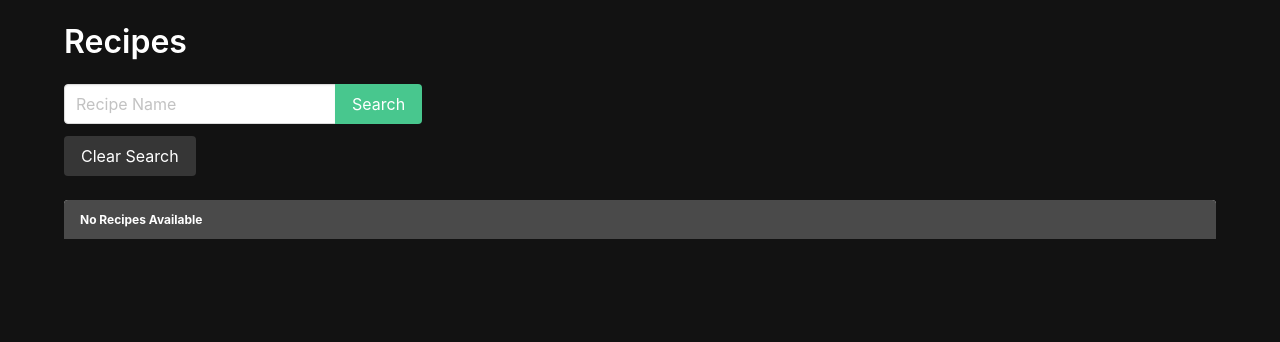
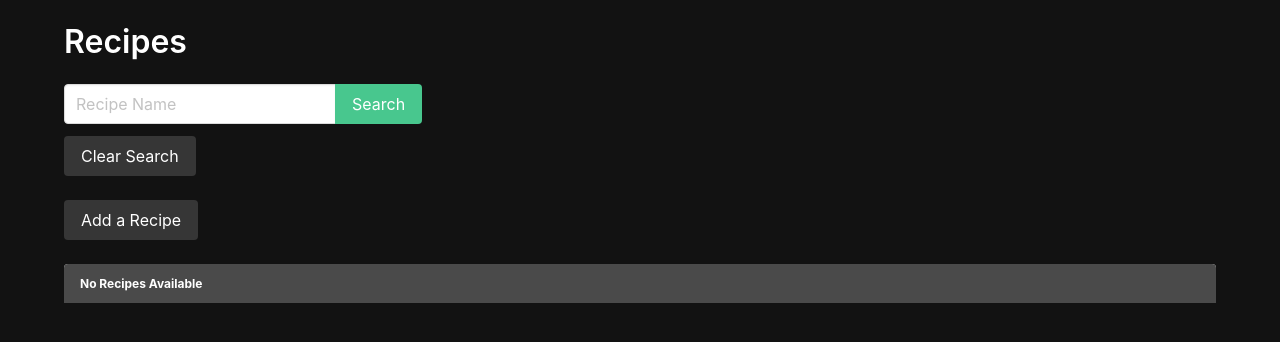
Before and after one commit to larrytu327/Recipe_App, a Django app: page /recipes/ in a window 1280 px wide. Shown: the part 52-394 px from the top of the page. Run offline with Django 4.2, Linux system fonts and the light colour scheme; data that the repository does not hold is empty.

Commit message:
added recipes_create

```diff
--- a/main_app/templates/recipe_list.html
+++ b/main_app/templates/recipe_list.html
@@ -13,6 +13,9 @@
   </div>
   <a class="button is-dark" href="{% url 'recipe_list' %}">Clear Search</a>
 </form>
+<a class="button is-dark" href="{% url 'recipe_create' %}">Add a Recipe</a>
+<br>
+<br>
 <div class="gallery">
   {% for recipe in recipes %}
   <a href="">
--- a/main_app/urls.py
+++ b/main_app/urls.py
@@ -5,4 +5,5 @@ urlpatterns = [
     path('', views.Home.as_view(), name="home"),
     path('about/', views.About.as_view(), name='about'),
     path('recipes/', views.RecipeList.as_view(), name="recipe_list"),
+    path('recipes/new/', views.RecipeCreate.as_view(), name="recipe_create"),
 ]
--- a/main_app/views.py
+++ b/main_app/views.py
@@ -2,6 +2,7 @@ from django.shortcuts import render
 from django.views import View
 from django.http import HttpResponse
 from django.views.generic.base import TemplateView
+from django.views.generic.edit import CreateView
 from .models import Recipe
 
 class Home(TemplateView):
@@ -23,3 +24,9 @@ class RecipeList(TemplateView):
             context["recipes"] = Recipe.objects.all()
             context["header"] = "Recipes"
         return context
+
+class RecipeCreate(CreateView):
+    model = Recipe
+    fields = ['name', 'img', 'description', 'instructions', 'link']
+    template_name = "recipe_create.html"
+    success_url = "/recipes/"
```
Also changed, not shown: main_app/templates/recipe_create.html (added, +11 -0 lines).
